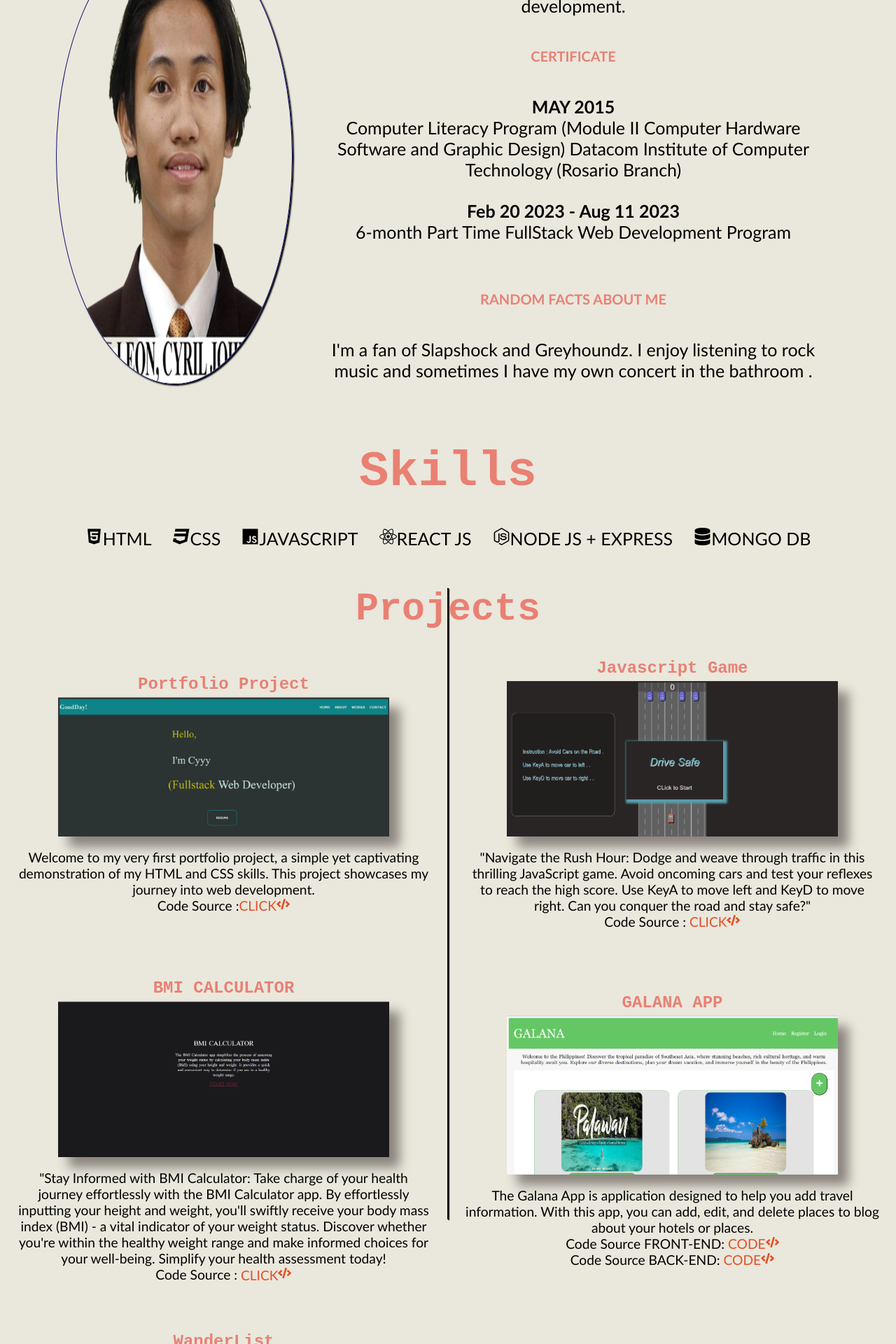
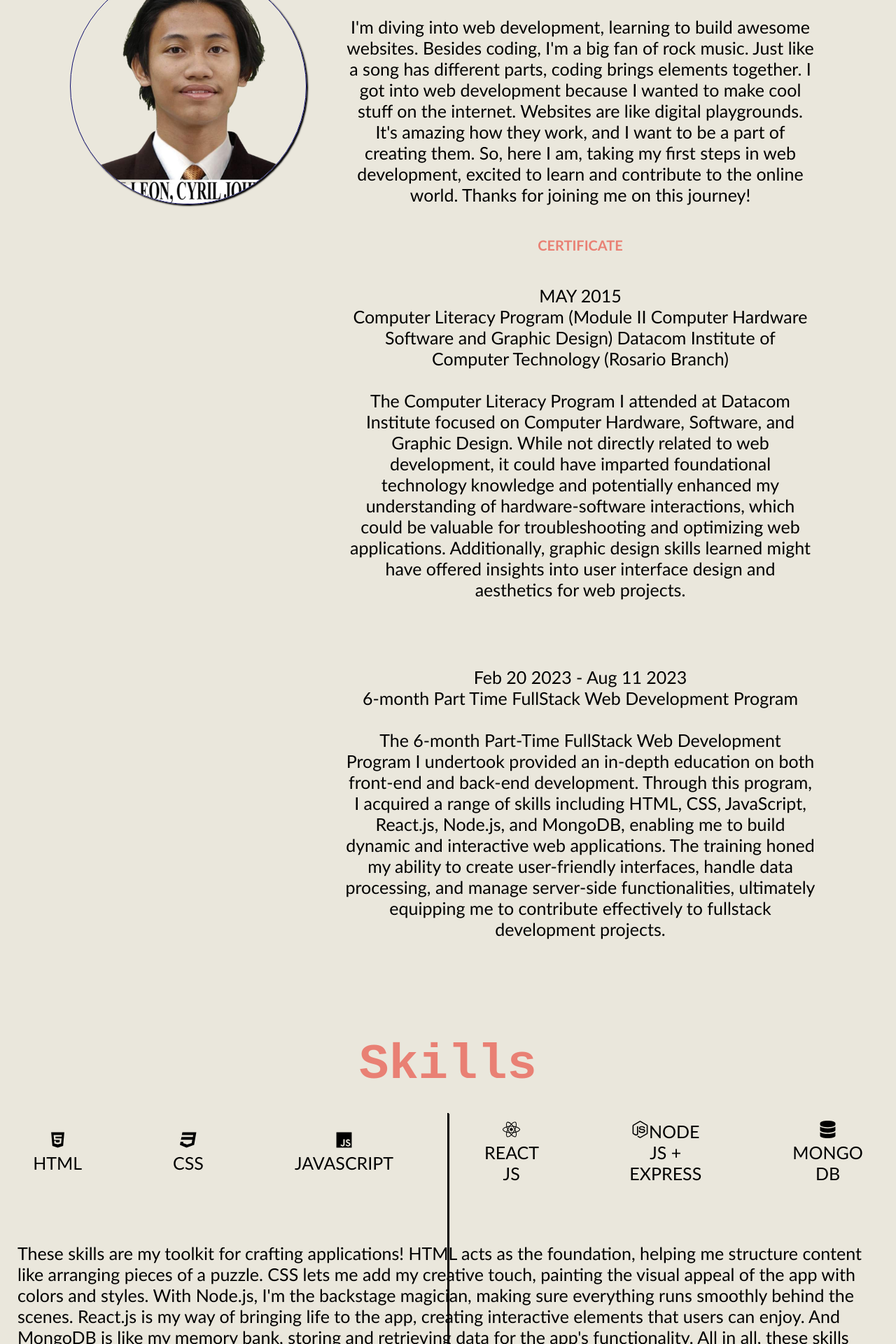
Before and after one commit to cyyy21/final-project-portfolio, a React (Vite) app: page / in a window 1280 px wide. Shown: the part 860-2780 px from the top of the page at 70% size. Built offline with nearby package versions, Linux system fonts and the light colour scheme; the HTML template or start-up script is replaced by a standard one.

Commit message:
'changing design add information in about'

```diff
--- a/src/Home/Home.jsx
+++ b/src/Home/Home.jsx
@@ -3,10 +3,10 @@ import "./home.css";
 import mySelf from "/pictures/me.png";
 import portfolioProject from "/pictures/firstPortfoilio.png";
 import bmiCalculator from "/pictures/bmi.png";
-import jsGame from '/pictures/jsgame.png';
-import galana from '/pictures/galana.png';
-import logo from '/pictures/logo.png'
-import wanderList from '/pictures/wanderlist.png'
+import jsGame from "/pictures/jsgame.png";
+import galana from "/pictures/galana.png";
+import logo from "/pictures/logo.png";
+import wanderList from "/pictures/wanderlist.png";
 import {
   FaCss3,
   FaHtml5,
@@ -23,20 +23,20 @@ import {
 import { useState } from "react";
 
 function Home() {
-
   const [toggle, setToggle] = useState(false);
 
-  function handleKey () {
-      if(true) {
-          setToggle(!toggle)
+  function handleKey() {
+    if (true) {
+      setToggle(!toggle);
     }
   }
-
 
   return (
     <div>
       <header>
-        <p><img src={logo} alt="cjlogo" id='logo'/></p>
+        <p>
+          <img src={logo} alt="cjlogo" id="logo" />
+        </p>
         <nav>
           <ul>
             <li>
@@ -52,18 +52,17 @@ function Home() {
           </ul>
         </nav>
       </header>
-      <div id="hamburger" onClick={(handleKey)}>
+      <div id="hamburger" onClick={handleKey}>
         <div id="burgerLine"></div>
         <div id="burgerLine"></div>
         <div id="burgerLine"></div>
-            {
-                toggle?<div id="show">
+        {toggle ? (
+          <div id="show">
             <a href="#home">Home</a>
             <a href="#about">About</a>
             <a href="#works">Works</a>
-                </div>:null
-            }
-
+          </div>
+        ) : null}
       </div>
       {/* FOR HOME section*/}
       <section id="home">
@@ -74,7 +73,6 @@ function Home() {
         </p>
 
         <a href="/pdf/resume.pdf">
-
           <button id="resume">Download RESUME</button>
         </a>
       </section>
@@ -86,30 +84,55 @@ function Home() {
           <img src={mySelf} alt="My Self" id="mySelf" />
           <div id="abouText">
             <p>
-
-              I'm Cyril John Deleon,<br />a Fullstack Web Developer, eager to learn and contribute to web projects with my growing skills in both front-end and back-end development.
+              Cyril John De Leon: Exploring the Web and Rocking to New
+              Adventures! <br /> <br />
+              I'm diving into web development, learning to build awesome
+              websites. Besides coding, I'm a big fan of rock music. Just like a
+              song has different parts, coding brings elements together. I got
+              into web development because I wanted to make cool stuff on the
+              internet. Websites are like digital playgrounds. It's amazing how
+              they work, and I want to be a part of creating them. So, here I
+              am, taking my first steps in web development, excited to learn and
+              contribute to the online world. Thanks for joining me on this
+              journey!
             </p>
             <div>
               <h3>CERTIFICATE</h3>
               <p>
-               <strong>MAY 2015</strong>   <br />
-                 Computer Literacy Program (Module II Computer
-                Hardware Software and Graphic Design) Datacom Institute of
-                Computer Technology (Rosario Branch)
+                MAY 2015 <br />
+                Computer Literacy Program (Module II Computer Hardware Software
+                and Graphic Design) Datacom Institute of Computer Technology
+                (Rosario Branch)
+                <br />
+                <br />
+                The Computer Literacy Program I attended at Datacom Institute
+                focused on Computer Hardware, Software, and Graphic Design.
+                While not directly related to web development, it could have
+                imparted foundational technology knowledge and potentially
+                enhanced my understanding of hardware-software interactions,
+                which could be valuable for troubleshooting and optimizing web
+                applications. Additionally, graphic design skills learned might
+                have offered insights into user interface design and aesthetics
+                for web projects.
+                <br />
+              </p>
+              <p>
+                <br />
+                <br />
+                Feb 20 2023 - Aug 11 2023 <br />
+                6-month Part Time FullStack Web Development Program <br />
+                <br />
+                The 6-month Part-Time FullStack Web Development Program I
+                undertook provided an in-depth education on both front-end and
+                back-end development. Through this program, I acquired a range
+                of skills including HTML, CSS, JavaScript, React.js, Node.js,
+                and MongoDB, enabling me to build dynamic and interactive web
+                applications. The training honed my ability to create
+                user-friendly interfaces, handle data processing, and manage
+                server-side functionalities, ultimately equipping me to
+                contribute effectively to fullstack development projects.
               </p>
               <br />
-
-              <p>
-               <strong>Feb 20 2023 - Aug 11 2023 </strong> <br />
-
-                6-month Part Time FullStack Web Development Program
-                </p>
-                <br />
-              <h3>Random Facts About Me </h3>
-              <p>
-                I'm a fan of Slapshock and Greyhoundz. I enjoy listening to rock
-                music and sometimes I have my own concert in the bathroom .
-              </p>
             </div>
           </div>
         </div>
@@ -119,7 +142,6 @@ function Home() {
         <h1>Skills</h1>
         <div id="mySkills">
           <div>
-
             <p id="html">
               <FaHtml5 />
               Html
@@ -150,47 +172,73 @@ function Home() {
           </p>
         </div>
       </section>
+      <br />
+      <p id="description">
+        These skills are my toolkit for crafting applications! HTML acts as the
+        foundation, helping me structure content like arranging pieces of a
+        puzzle. CSS lets me add my creative touch, painting the visual appeal of
+        the app with colors and styles. With Node.js, I'm the backstage
+        magician, making sure everything runs smoothly behind the scenes.
+        React.js is my way of bringing life to the app, creating interactive
+        elements that users can enjoy. And MongoDB is like my memory bank,
+        storing and retrieving data for the app's functionality. All in all,
+        these skills empower me to bring my app ideas to life!
+      </p>
       {/* FOR WORKS SECTION  */}
       <section id="works">
         <h1 id="workH1">Projects</h1>
         <div id="project">
           <div>
             <h1>Portfolio Project</h1>
-            <Link to="https://htmlcss21.netlify.app/">
+
             <img
               src={portfolioProject}
               alt="firstProject portfolio"
               id="firstProject"
             />
-            </Link>
+
             <p>
               Welcome to my very first portfolio project, a simple yet
               captivating demonstration of my HTML and CSS skills. This project
-              showcases my journey into web development. <br/>
-              Code Source :<Link to='https://github.com/cyyy21/p1-web-dev-portfolio'><span>Click<FaCode/></span></Link>
+              showcases my journey into web development. <br />
+              <div>
+                <Link to="https://github.com/cyyy21/p1-web-dev-portfolio">
+                  <button id="codeSource">CODE SOURCE</button>{" "}
+                </Link>
+                <Link to="https://htmlcss21.netlify.app/">
+                  {" "}
+                  <button id="liveServer">LIVE SERVER</button>{" "}
+                </Link>
+              </div>
             </p>
           </div>
 
           <div>
             <h1>Javascript Game</h1>
-            <Link to='https://rushhour-js.netlify.app/'>
+
             <img src={jsGame} alt="jsgamepicture" />
-            </Link>
+
             <p>
               "Navigate the Rush Hour: Dodge and weave through traffic in this
               thrilling JavaScript game. Avoid oncoming cars and test your
               reflexes to reach the high score. Use KeyA to move left and KeyD
-              to move right. Can you conquer the road and stay safe?"<br />
-              Code Source : <Link to='https://github.com/cyyy21/p2-js-game'><span>Click<FaCode/></span></Link>
+              to move right. Can you conquer the road and stay safe?"
+              <br />
+              <Link to="https://github.com/cyyy21/p2-js-game">
+                <button id="codeSource">CODE SOURCE</button>{" "}
+              </Link>
+              <Link to="https://rushhour-js.netlify.app/">
+                {" "}
+                <button id="liveServer">LIVE SERVER</button>{" "}
+              </Link>
             </p>
-
           </div>
 
           <div>
             <h1>BMI CALCULATOR</h1>
-            <Link to="https://bmi-calculatorproj.netlify.app/">
+
             <img src={bmiCalculator} alt="bmi project" id="bmi" />
-            </Link>
+
             <p>
               "Stay Informed with BMI Calculator: Take charge of your health
               journey effortlessly with the BMI Calculator app. By effortlessly
@@ -198,32 +246,56 @@ function Home() {
               mass index (BMI) - a vital indicator of your weight status.
               Discover whether you're within the healthy weight range and make
               informed choices for your well-being. Simplify your health
-              assessment today! <br/>
-              Code Source : <Link to='https://github.com/cyyy21/p3-react-app'><span>Click<FaCode/></span></Link>
+              assessment today! <br />
+              <Link to="https://github.com/cyyy21/p3-react-app">
+                <button id="codeSource">CODE SOURCE</button>{" "}
+              </Link>
+              <Link to="https://bmi-calculatorproj.netlify.app/">
+                {" "}
+                <button id="liveServer">LIVE SERVER</button>{" "}
+              </Link>
             </p>
           </div>
 
           <div>
             <h1>GALANA APP </h1>
-          <Link to="https://galana-app.onrender.com"> <img src={galana} alt="galana" /></Link>
+
+            <img src={galana} alt="galana" />
+
             <p>
-            The Galana App is  application designed to
-            help you add travel information. With this app, you can add, edit,
-            and delete places to blog about your hotels or places. <br />
-            Code Source FRONT-END: <Link to='https://github.com/cyyy21/p4-node-frontend'><span>CODE<FaCode/></span></Link><br />
-            Code Source BACK-END:  <Link to='https://github.com/cyyy21/p4-node-backend'><span>CODE<FaCode/></span></Link><br />
+              The Galana App is application designed to help you add travel
+              information. With this app, you can add, edit, and delete places
+              to blog about your hotels or places. <br />
+              <Link to="https://github.com/cyyy21/p4-node-frontend">
+                <button id="codeSource">frontEnd Code</button>{" "}
+              </Link>
+              <Link to="https://github.com/cyyy21/p4-node-backend">
+                <button id="codeSource">BackEnd Code </button>{" "}
+              </Link>
+              <Link to="https://galana-app.onrender.com">
+                {" "}
+                <button id="liveServer">LIVE SERVER</button>{" "}
+              </Link>
             </p>
           </div>
 
-
           <div>
             <h1>WanderList</h1>
-        <Link to='https://wanderlist-lchl.onrender.com/'><img src={wanderList} alt="wandeerlist- homepage" /></Link>
+
+            <img src={wanderList} alt="wandeerlist- homepage" />
+
             <p>
-          <span>TEAM PROJECT :</span> The Itinerary App is a user-friendly application designed to help you organize and plan your travel adventures efficiently.
-        <br />Code Source : <br />
-       <Link to='https://github.com/NikkoVP/FullStack-MERN-Team-Project'><span>Click<FaCode/></span></Link>
-
+              <span>TEAM PROJECT :</span> The Itinerary App is a user-friendly
+              application designed to help you organize and plan your travel
+              adventures efficiently.
+              <br />
+              <Link to="https://github.com/NikkoVP/FullStack-MERN-Team-Project">
+                <button id="codeSource">Code Source</button>{" "}
+              </Link>
+              <Link to="https://wanderlist-lchl.onrender.com/">
+                {" "}
+                <button id="liveServer">LIVE SERVER</button>{" "}
+              </Link>
             </p>
           </div>
         </div>
@@ -231,19 +303,27 @@ function Home() {
       </section>
 
       <footer id="accounts">
-      <div id="accountsContainer" >
+        <div id="accountsContainer">
           <h1>Accounts</h1>
-        <div id="socialMedia" >
-        <Link to='https://github.com/cyyy21' id="github"><FaGithub/></Link>
-       <Link to='https://www.linkedin.com/in/cyril-john-de-leon-2bbb08273/' id="linkedIn"><FaLinkedin/></Link>
-        <Link to='https://www.messenger.com/t/100004758971517' id="messenger"><FaFacebookMessenger/></Link>
-        <Link to='mailto:deleon.cyriljohn21@gmail.com' id='gmail'><FaGoogle/></Link>
-
+          <div id="socialMedia">
+            <Link to="https://github.com/cyyy21" id="github">
+              <FaGithub />
+            </Link>
+            <Link
+              to="https://www.linkedin.com/in/cyril-john-de-leon-2bbb08273/"
+              id="linkedIn">
+              <FaLinkedin />
+            </Link>
+            <Link
+              to="https://www.messenger.com/t/100004758971517"
+              id="messenger">
+              <FaFacebookMessenger />
+            </Link>
+            <Link to="mailto:deleon.cyriljohn21@gmail.com" id="gmail">
+              <FaGoogle />
+            </Link>
           </div>
-
         </div>
-
-
       </footer>
     </div>
   );
--- a/src/Home/home.css
+++ b/src/Home/home.css
@@ -54,7 +54,7 @@ margin-top: 90px;
 }
 #about p {
   font-size: 25px;
-  margin: 5px;
+  margin: 35px;
 }
 #flex {
   display: flex;
@@ -62,7 +62,9 @@ margin-top: 90px;
 }
 #mySelf {
   max-width: 30%;
-  margin-right: 20px;
+  margin: 20px;
+  height: 25%;
+  margin-top: 5%;
 }
 #aboutText {
   text-align: left;
@@ -76,12 +78,18 @@ align-items: center;
   text-align: center;
   margin: 20px;
 }
+
 #mySkills {
 text-align: center;
 justify-content: center;
 align-items: center;
   display: flex;
 margin: 50px;
+gap: 100px;
+}
+#description {
+  margin: 125px;
+  font-size: 25px;
 }
 /* WORKS PC VIEW */
 #works {
@@ -99,17 +107,34 @@ margin: 50px;
 }
 #line {
   border:1px solid black;
-  height:900px;
+  height:1500px;
   position: absolute;
   box-shadow: 1px 1px 1px black;
-  top: 1700px;
+  top: 2450px;
 }
 #project img {
 margin-bottom: 25px;
 }
-footer {
+/* FOR ACCOUNTS CSS */
+#accounts {
   margin-top: 15px;
+display: flex;
+justify-content: center;
+align-items: center;
 }
+
+#socialMedia {
+display: flex;
+justify-content: center;
+text-align: center;
+align-items: center;
+}
+#socialMedia a {
+margin-inline: 120px;
+margin-top: 25px;
+}
+
+
 ul li{
   display: inline-block;
 }
@@ -254,6 +279,10 @@ box-shadow:2px 2px 2px black;
   #mySkills {
     margin: 25px;
   }
+  #description {
+    margin: 25px;
+
+  }
 
 #html, #css , #js, #react, #node , #mongoDb {
     margin: 15px ;
@@ -310,7 +339,7 @@ span {
 }
 #project img{
   width: 80%;
-  cursor: pointer;
+
   margin: 5px;
   box-shadow: 15px 15px 15px  #8b857e;
 
@@ -318,6 +347,24 @@ span {
 
 
 /* Works CSs */
+#works button {
+margin: 10px;
+  align-items: center;
+  text-transform: uppercase;
+  height:80px;
+  width: 90px;
+  border-radius: 25px;
+
+  color: black;
+  cursor: pointer;
+}
+#works button:hover {
+  background-color: #54bf56;
+  position: relative;
+  top: -3px;
+  transition: .5;
+}
+
 #works {
   align-items: center;
   text-align: center;
@@ -351,14 +398,19 @@ margin-bottom: 20px;
 
 }
 #socialMedia {
-  gap: 5px;
+  gap: 15px;
  display: flex;
- justify-content: space-between;
+
  font-size: 55px;
- box-shadow: 2px 2px 2px #c34a4a;
+ box-shadow: 1px 2px 2px 2px #c34a4a;
+ align-items: center;
 }
 #accountsContainer {
   margin: 25px;
+
+}
+#accountsContainer h1 {
+  margin: 15px;
 }
 
 #messenger {
```
Also changed, not shown: 1 other file (tests, documents, lock files or other folders). Lines whose indentation alone changed are shown as unchanged.
